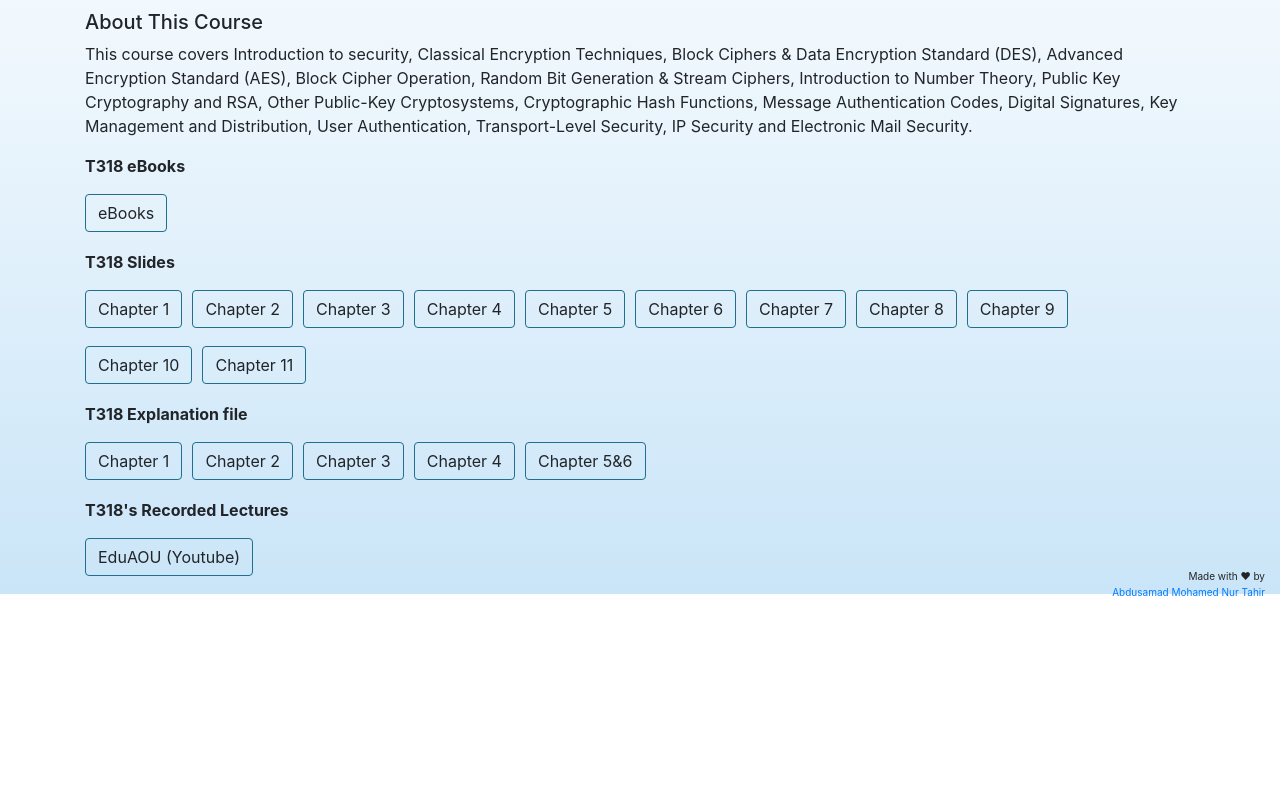
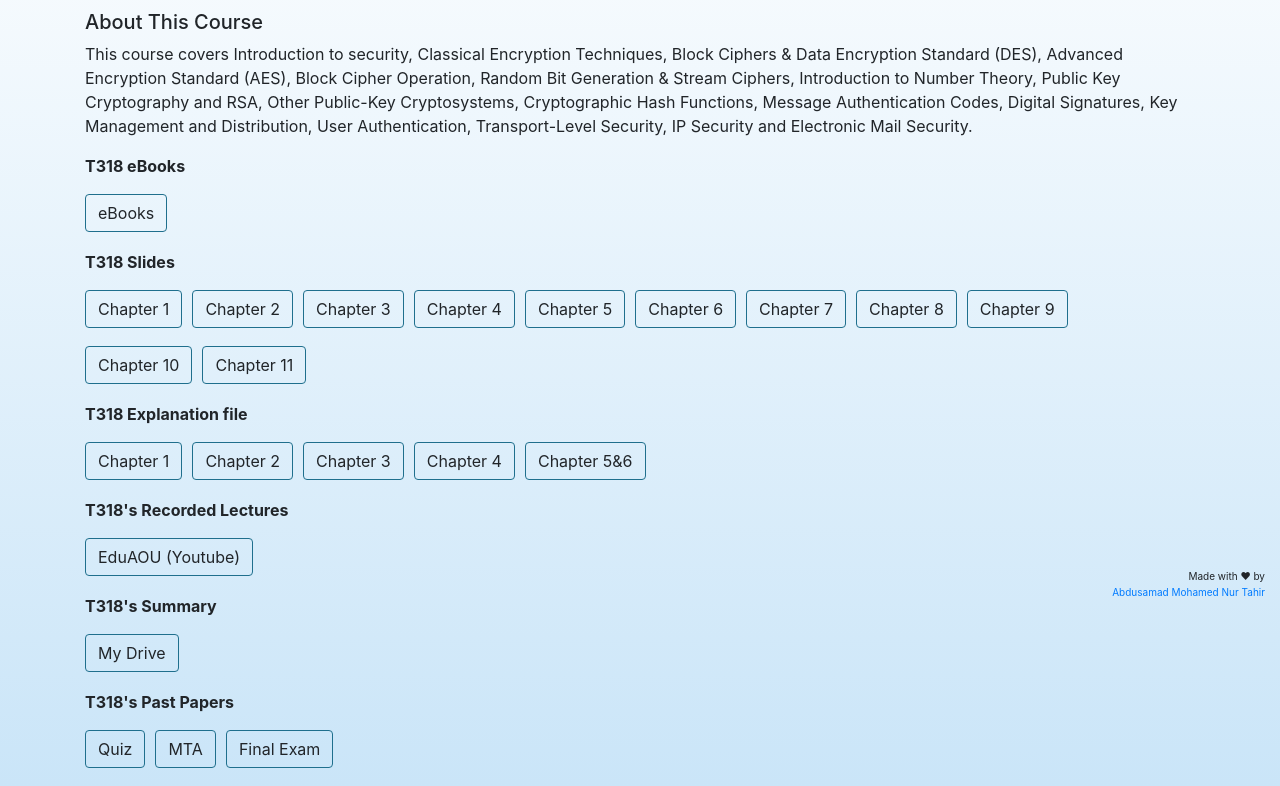
Before and after one commit to eduaou/t318, a plain HTML site: page index.html in a window 1280 px wide. Shown: the part 190-976 px from the top of the page. Before the commit the page ends 800 px from the top, so only its background shows below. Drawn offline with Linux system fonts and the light colour scheme.

Commit message:
index.html

```diff
--- a/index.html
+++ b/index.html
@@ -221,6 +221,31 @@ div.package_header {
           <a href="https://eduaou.blogspot.com/search/label/T318" target="_blank" class="btn btn-warning btn-option">EduAOU (Youtube)</a>
         </label>
     </div>
+ <p><b>T318's Summary </b></p>
+        <div class="btn-group col-xs-12">
+        <label class="option">
+          <input type="radio" name="optradio">
+          <a href="https://drive.google.com/drive/folders/1PTsBB8hagA00Ie33mzA8RSgzE8yyJiBx" target="_blank" class="btn btn-warning btn-option">My Drive</a>
+        </label>
+    </div>
+    <p><b>T318's Past Papers </b></p>
+        <div class="btn-group col-xs-12">
+         <label class="option">
+          <input type="radio" name="optradio">
+          <a href="https://drive.google.com/drive/folders/179n3cEoqcmszhLqitrqNlovQMiNuIR4F" target="_blank" class="btn btn-warning btn-option">Quiz</a>
+        </label>
+
+        <label class="option">
+          <input type="radio" name="optradio">
+          <a href="https://drive.google.com/drive/folders/1i6oPCSk0RTC2OBMJ2bGCUg1FYk12pCId" target="_blank" class="btn btn-warning btn-option">MTA</a>
+        </label>
+
+         <label class="option">
+          <input type="radio" name="optradio">
+          <a href="https://drive.google.com/drive/folders/1kooHZp_ekSvlQB0ZQhJTfoibGywWJ-Vi" target="_blank" class="btn btn-warning btn-option">Final Exam</a>
+        </label>
+
+    </div>
 </div>
 
 <span class="overlay-credit">
```
